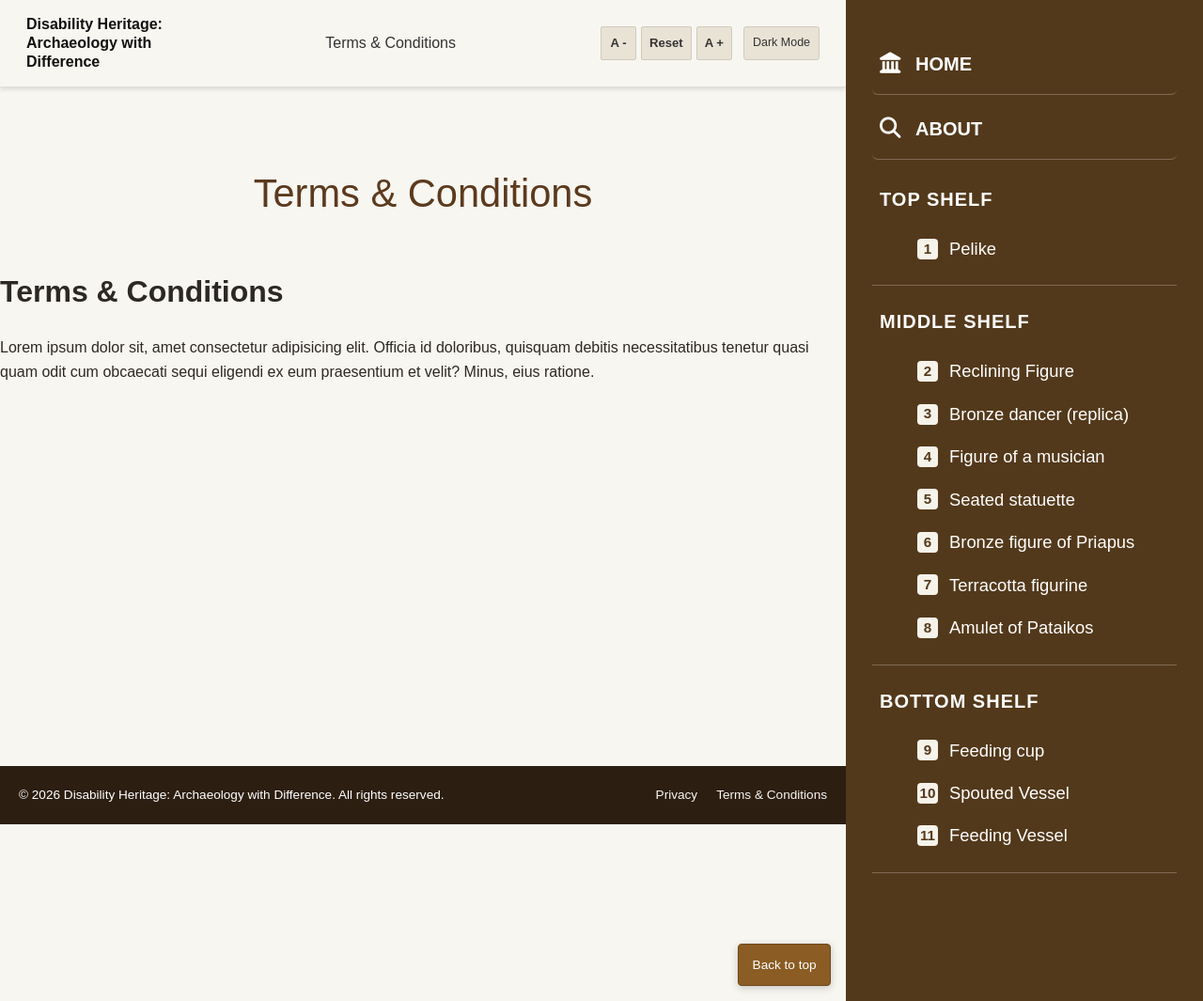
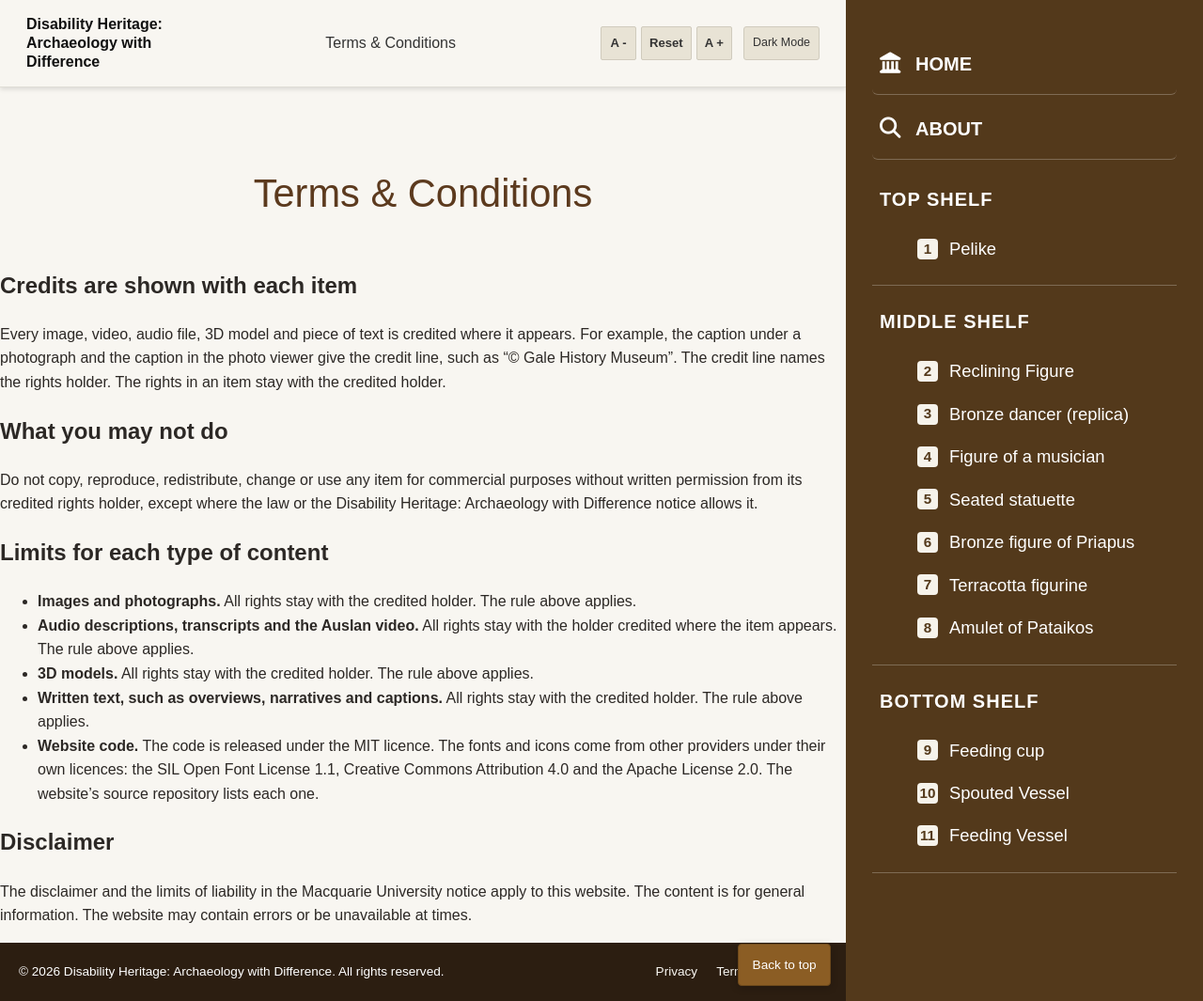
Before and after one commit to HannahVogelArchaeology/group34, a Jekyll site: the page built from terms.md, in a window 1280 px wide and 1065 px high. Shown: the whole window at 94% size. Built offline with Jekyll 4.4.1, drawn with Linux system fonts in a browser that asks for light colours.

Commit message:
Cooldown 14 days applied in Gemfile, update license descriptions and TnC

```diff
--- a/Gemfile
+++ b/Gemfile
@@ -1,4 +1,4 @@
-source "https://rubygems.org"
+source "https://rubygems.org", cooldown: 14
 
 git_source(:github) { |repo_name| "https://github.com/#{repo_name}" }
 
--- a/terms.md
+++ b/terms.md
@@ -4,6 +4,22 @@ title: Terms & Conditions
 permalink: /terms/
 ---
 
-# Terms & Conditions
+## Credits are shown with each item
 
-Lorem ipsum dolor sit, amet consectetur adipisicing elit. Officia id doloribus, quisquam debitis necessitatibus tenetur quasi quam odit cum obcaecati sequi eligendi ex eum praesentium et velit? Minus, eius ratione.
+Every image, video, audio file, 3D model and piece of text is credited where it appears. For example, the caption under a photograph and the caption in the photo viewer give the credit line, such as "© Gale History Museum". The credit line names the rights holder. The rights in an item stay with the credited holder.
+
+## What you may not do
+
+Do not copy, reproduce, redistribute, change or use any item for commercial purposes without written permission from its credited rights holder, except where the law or the Disability Heritage: Archaeology with Difference notice allows it.
+
+## Limits for each type of content
+
+- **Images and photographs.** All rights stay with the credited holder. The rule above applies.
+- **Audio descriptions, transcripts and the Auslan video.** All rights stay with the holder credited where the item appears. The rule above applies.
+- **3D models.** All rights stay with the credited holder. The rule above applies.
+- **Written text, such as overviews, narratives and captions.** All rights stay with the credited holder. The rule above applies.
+- **Website code.** The code is released under the MIT licence. The fonts and icons come from other providers under their own licences: the SIL Open Font License 1.1, Creative Commons Attribution 4.0 and the Apache License 2.0. The website's source repository lists each one.
+
+## Disclaimer
+
+The disclaimer and the limits of liability in the Macquarie University notice apply to this website. The content is for general information. The website may contain errors or be unavailable at times.
```
Also changed, not shown: README.md.
